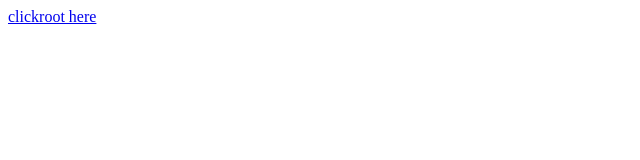
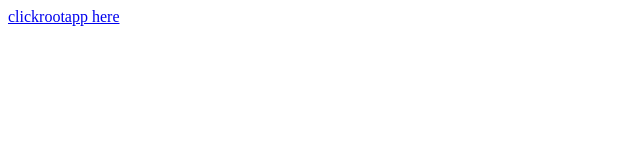
Before and after one commit to darothub/test, a plain HTML site: page index.html in a window 1280 px wide. Shown: the full height of the page, 0-640 px from the left. Drawn offline with Linux system fonts and the light colour scheme.

Commit message:
clickrootapp

```diff
--- a/index.html
+++ b/index.html
@@ -7,8 +7,8 @@
     <title>Document</title>
 </head>
 <body>
-    <a href="http://rootapp.example.com">
-        clickroot here
+    <a href="http://rootapp.com">
+        clickrootapp here
     </a>
 </body>
 </html>
```
